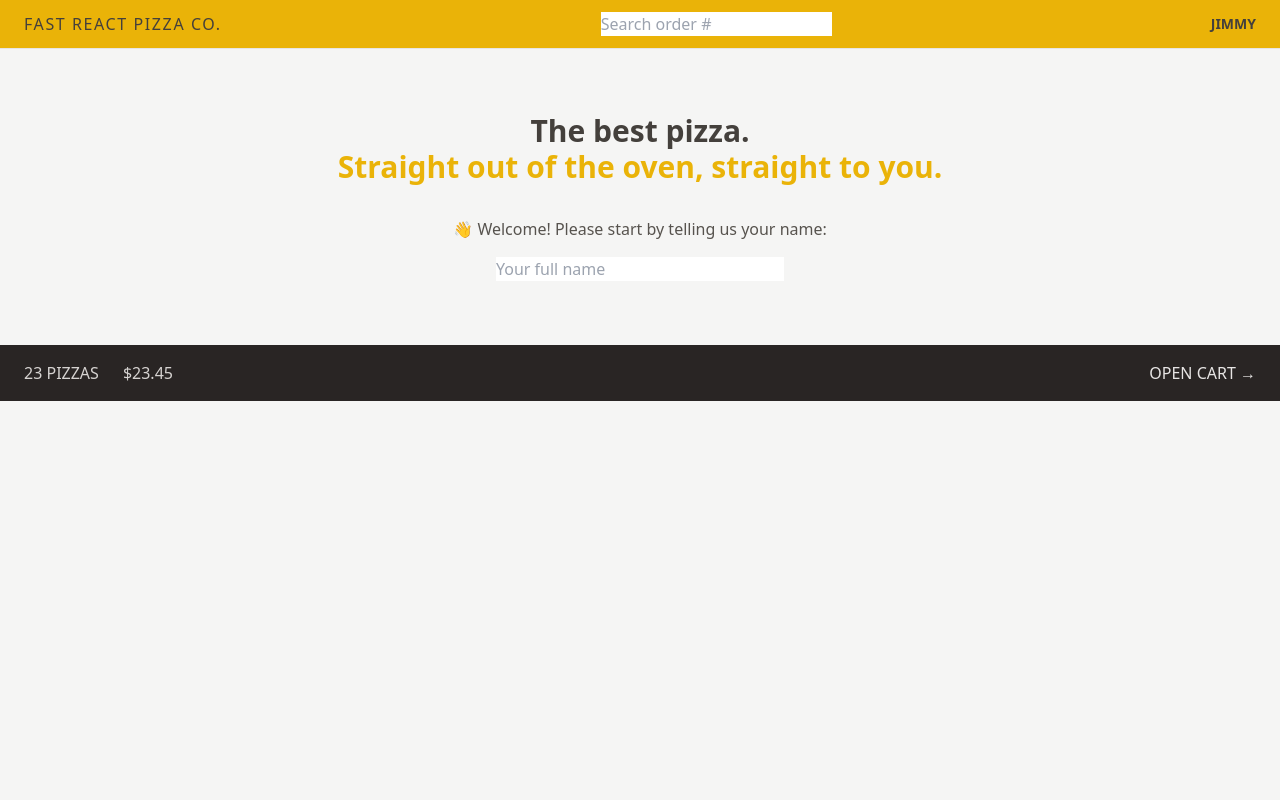
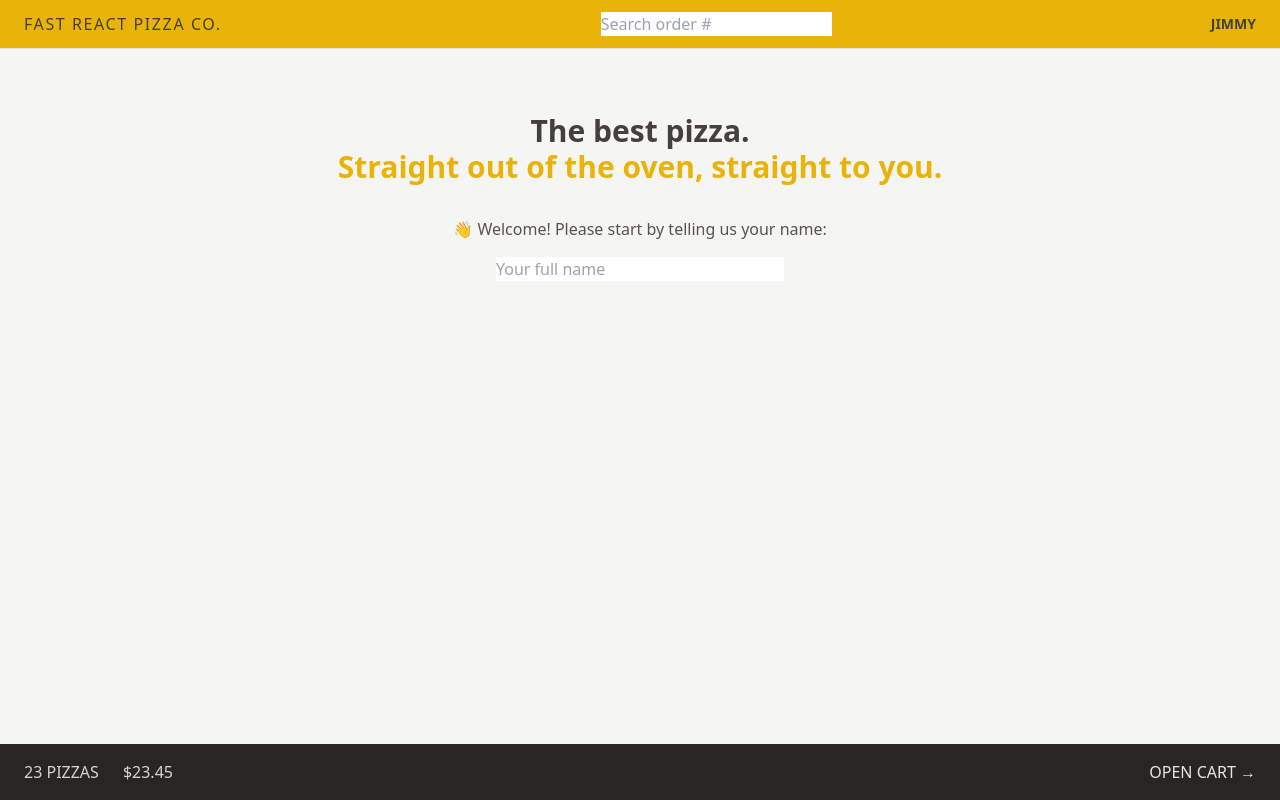
Before and after one commit to Kavishcan/fast-react-pizza, a React (Vite) app: page / in a window 1280 px wide. Built offline with nearby package versions, Linux system fonts and the light colour scheme.

Commit message:
Use CSS Grid

```diff
--- a/src/ui/AppLayout.jsx
+++ b/src/ui/AppLayout.jsx
@@ -8,12 +8,16 @@
   const isLoading = navigation.state === "loading";
 
   return (
-    <div className="layout">
+    <div className="grid h-screen grid-rows-[auto_1fr_auto]">
       {isLoading && <Loader />}
       <Header />
-      <main>
-        <Outlet />
-      </main>
+
+      <div className="overflow-scroll">
+        <main className="max-w-3xl mx-auto">
+          <Outlet />
+        </main>
+      </div>
+
       <CartOverview />
     </div>
   );
```
